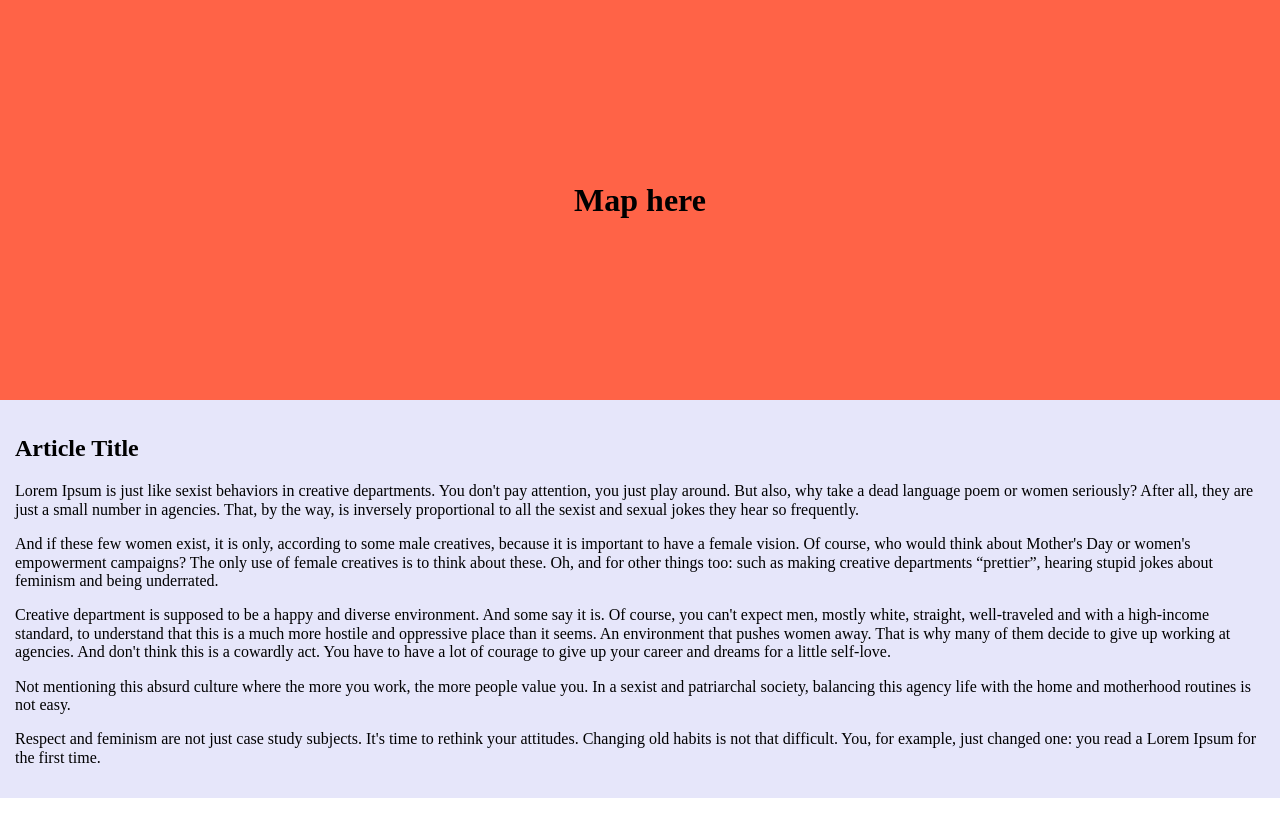
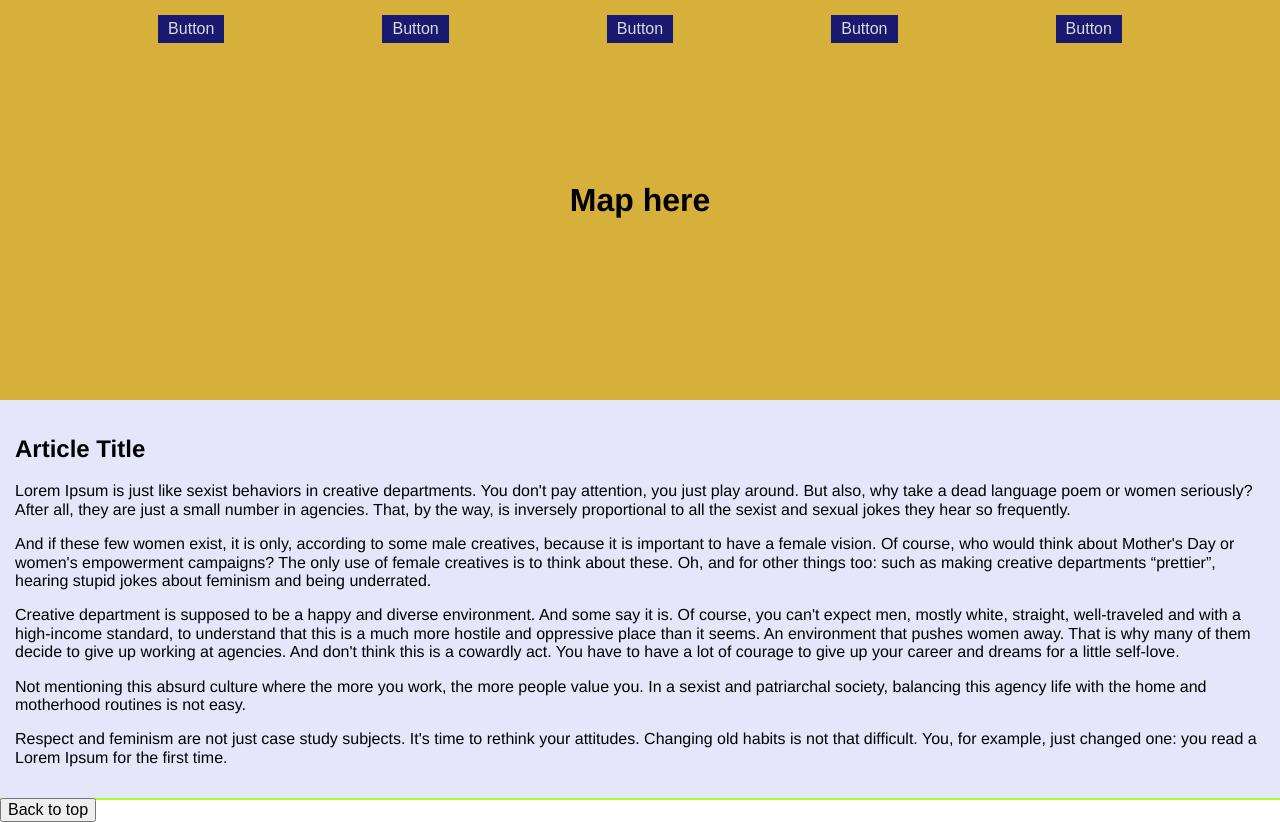
Before and after one commit to kylerobertduncan/bodyScrollPlayground, a plain HTML site: page index.html in a window 1280 px wide. Before the commit the page ends 800 px from the top, so only its background shows below. Drawn offline with Linux system fonts and the light colour scheme.

Commit message:
Adds scroll to top experiment

```diff
--- a/index.html
+++ b/index.html
@@ -9,11 +9,22 @@
 </head>
 <body>
   <main>
+
     <aside class="map">
       <h1>Map here</h1>
     </aside>
+
     <div class="mapSpace"></div>
-    <article>
+
+    <nav>
+      <button>Button</button>
+      <button>Button</button>
+      <button>Button</button>
+      <button>Button</button>
+      <button>Button</button>
+    </nav>
+
+    <article class="article">
       <h2>Article Title</h2>
       <p>Lorem Ipsum is just like sexist behaviors in creative departments. You don't pay attention, you just play around. But also, why take a dead language poem or women seriously? After all, they are just a small number in agencies. That, by the way, is inversely proportional to all the sexist and sexual jokes they hear so frequently.</p>
       <p>And if these few women exist, it is only, according to some male creatives, because it is important to have a female vision. Of course, who would think about Mother's Day or women's empowerment campaigns? The only use of female creatives is to think about these. Oh, and for other things too: such as making creative departments “prettier”, hearing stupid jokes about feminism and being underrated.</p>
@@ -21,6 +32,10 @@
       <p>Not mentioning this absurd culture where the more you work, the more people value you. In a sexist and patriarchal society, balancing this agency life with the home and motherhood routines is not easy.</p>
       <p>Respect and feminism are not just case study subjects. It's time to rethink your attitudes. Changing old habits is not that difficult. You, for example, just changed one: you read a Lorem Ipsum for the first time.</p>
     </article>
+
+    <button id="toTop">Back to top</button>
+
   </main>
 </body>
+<script src="main.js"></script>
 </html>
--- /dev/null
+++ b/main.js
@@ -0,0 +1,15 @@
+document.getElementById("toTop").addEventListener("click", () => {
+  // const mapHeight = document.querySelector(".mapSpace").offsetHeight;
+  // console.log("map height", mapHeight);
+  // const article = document.querySelector(".article");
+  // console.log(article);
+
+  // document.body.scrollTop = 0;
+  // document.documentElement.scrollTop = 0;
+
+  window.scroll({
+    top: 0,
+    // left: 0,
+    behaviour: "smooth"
+  });
+});
--- a/style.css
+++ b/style.css
@@ -10,14 +10,33 @@ html { -moz-box-sizing: border-box; -webkit-box-sizing: border-box; box-sizing:
 .sr-only { position: absolute; width: 1px; height: 1px; margin: -1px; border: 0; padding: 0; white-space: nowrap; clip-path: inset(100%); clip: rect(0 0 0 0); overflow: hidden;}
 
 main {
+  background-color: greenyellow;
+  font-family: Helvetica, Arial, sans-serif;
   height: 100vh;
-  width: 100vw;
   margin: 0;
   position: relative;
+  width: 100vw;
 }
 
-aside {
-  background-color: tomato;
+nav {
+  display: flex;
+  justify-content: space-evenly;
+  margin-top: 15px;
+  position: fixed;
+  width: 100%;
+  top: 0;
+}
+
+nav button {
+  border: none;
+  background-color: midnightblue;
+  color: gainsboro;
+  padding: 5px 10px;
+  z-index: 10;
+}
+
+.map {
+  background-color: rgba(255, 99, 71, 0.5);
   display: flex;
   justify-content: center;
   align-items: center;
@@ -31,7 +50,7 @@ aside {
   width: 100%;
 }
 
-article {
+.article {
   background-color: lavender;
   padding: 15px;
   width: 100%;
```
